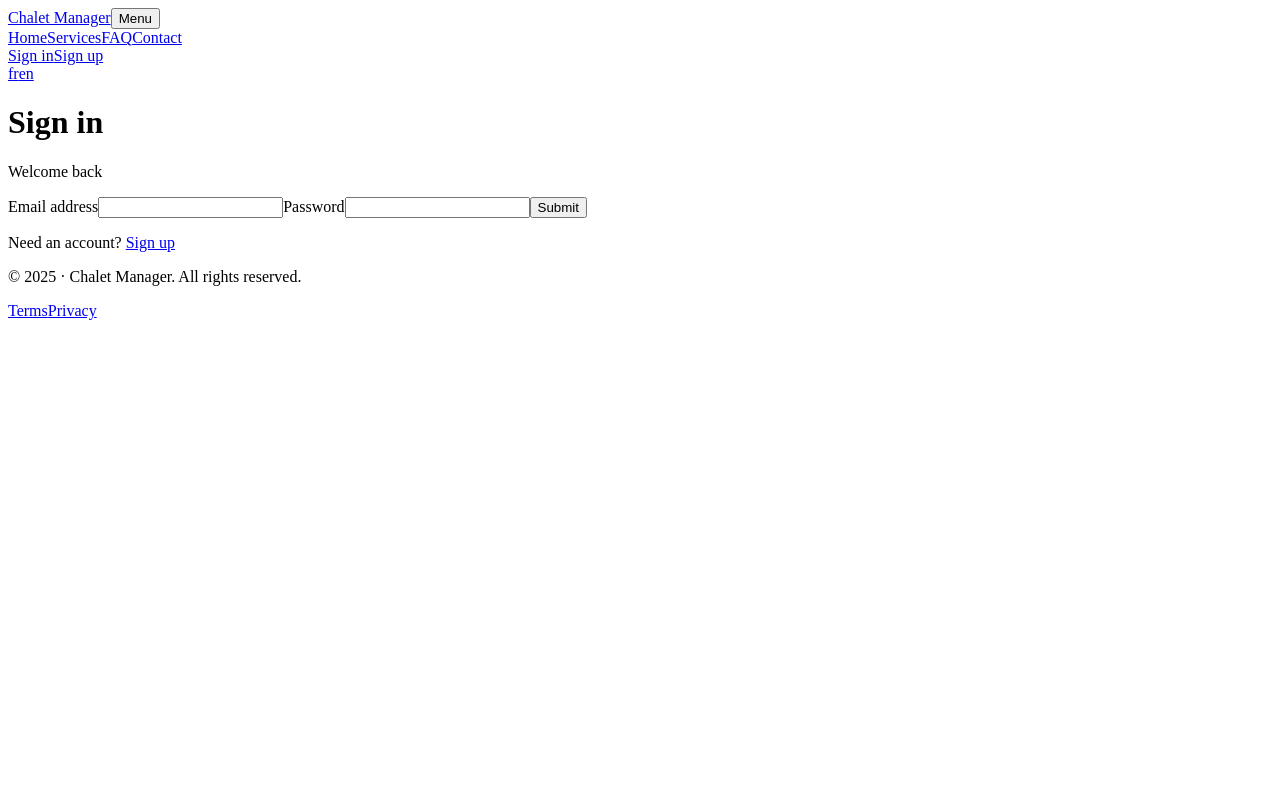
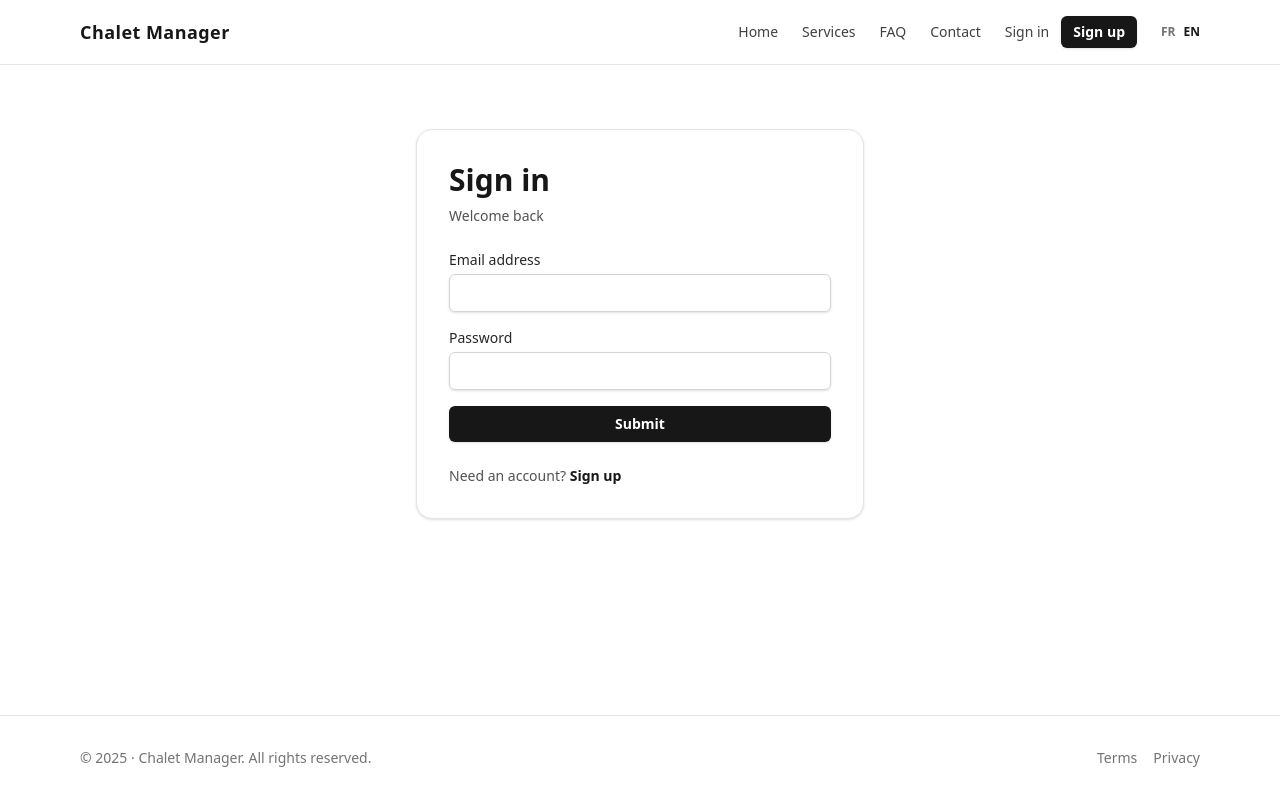
Before and after one commit to devillers/chaletManager3, a Next.js app: page /en/signin in a window 1280 px wide. Built offline with nearby package versions, Linux system fonts and the light colour scheme.

Commit message:
Fix locale layout usage in app router

```diff
--- /dev/null
+++ b/app/[lang]/layout.jsx
@@ -0,0 +1,38 @@
+import { Suspense } from "react";
+import { notFound } from "next/navigation";
+import Navbar from "../../components/Navbar";
+import Footer from "../../components/Footer";
+import ServiceWorkerRegister from "../../components/ServiceWorkerRegister";
+import { DictionaryProvider } from "../../lib/i18n/context";
+import { SUPPORTED_LANGUAGES, getDictionary } from "../../lib/i18n/dictionaries";
+
+export async function generateStaticParams() {
+  return (SUPPORTED_LANGUAGES ?? ["fr", "en"]).map((lang) => ({ lang }));
+}
+
+export default async function LocaleLayout({ children, modal, params }) {
+  const resolvedParams = await Promise.resolve(params);
+  const lang = resolvedParams?.lang;
+
+  if (!lang || !(SUPPORTED_LANGUAGES ?? ["fr", "en"]).includes(lang)) {
+    notFound();
+  }
+
+  const dict = await Promise.resolve(getDictionary(lang));
+
+  return (
+    <DictionaryProvider value={dict}>
+      <div className="flex min-h-screen flex-col bg-white">
+        <ServiceWorkerRegister />
+        <Suspense fallback={null}>
+          <Navbar />
+        </Suspense>
+        <main className="flex-1">{children}</main>
+        <Suspense fallback={null}>
+          <Footer />
+        </Suspense>
+        <Suspense fallback={null}>{modal}</Suspense>
+      </div>
+    </DictionaryProvider>
+  );
+}
--- a/app/layout.js
+++ b/app/layout.js
@@ -1,40 +1,15 @@
-//app/layout.js
-import { Suspense } from "react";
-import Navbar from "../components/Navbar";
-import Footer from "../components/Footer";
-import ServiceWorkerRegister from "../components/ServiceWorkerRegister";
-import { DictionaryProvider } from "../lib/i18n/context";
-import { SUPPORTED_LANGUAGES, getDictionary } from "../lib/i18n/dictionaries";
+import "./globals.css";
 
-export async function generateStaticParams() {
-  return (SUPPORTED_LANGUAGES ?? ["fr","en"]).map((lang) => ({ lang }));
-}
+export const metadata = {
+  title: "Chalet Manager",
+};
 
-export async function generateMetadata({ params }) {
-  const { lang } = await params;
-  const dict = await Promise.resolve(getDictionary(lang));
-  return {
-    title: `Chalet Manager – ${dict?.navigation?.home ?? (lang === "fr" ? "Accueil" : "Home")}`,
-    alternates: {
-      canonical: `/${lang}`,
-      languages: Object.fromEntries((SUPPORTED_LANGUAGES ?? ["fr","en"]).map((l) => [l, `/${l}`])),
-    },
-  };
-}
-
-export default async function LocaleLayout({ children, modal, params }) {
-  const { lang } = await params;
-  const dict = await Promise.resolve(getDictionary(lang));
-
+export default function RootLayout({ children }) {
   return (
-    <DictionaryProvider value={dict}>
-      <div className="flex min-h-screen flex-col bg-white">
-        <ServiceWorkerRegister />
-        <Suspense fallback={null}><Navbar /></Suspense>
-        <main className="flex-1">{children}</main>
-        <Suspense fallback={null}><Footer /></Suspense>
-        <Suspense fallback={null}>{modal}</Suspense>
-      </div>
-    </DictionaryProvider>
+    <html lang="en">
+      <body className="min-h-screen bg-white text-neutral-900 antialiased">
+        {children}
+      </body>
+    </html>
   );
 }
--- a/app/page.js
+++ b/app/page.js
@@ -1,30 +1,7 @@
-// app/[lang]/page.jsx
-import { Section } from "../../components/Section";
-import { SUPPORTED_LANGUAGES, getDictionary } from "../../lib/i18n/dictionaries";
+import { redirect } from "next/navigation";
+import { SUPPORTED_LANGUAGES } from "../lib/i18n/dictionaries";
 
-export async function generateMetadata({ params }) {
-  const { lang } = await params; // ✅
-  const dict = await Promise.resolve(getDictionary(lang));
-  return {
-    title: `Chalet Manager – ${dict?.hero?.title ?? "Home"}`,
-    description: dict?.hero?.subtitle ?? undefined,
-    alternates: {
-      canonical: `/${lang}`,
-      languages: Object.fromEntries((SUPPORTED_LANGUAGES ?? ["fr","en"]).map((l) => [l, `/${l}`])),
-    },
-  };
+export default function RootPage() {
+  const [defaultLang = "fr"] = SUPPORTED_LANGUAGES ?? [];
+  redirect(`/${defaultLang}`);
 }
-
-export default async function HomePage({ params }) {
-  const { lang } = await params; // ✅
-  const dict = await Promise.resolve(getDictionary(lang));
-  const t = (fr, en) => (lang === "fr" ? fr : en);
-
-  return (
-    <div>
-      <section className="relative overflow-hidden bg-neutral-900 py-24 text-white">
-        {/* ... */}
-      </section>
-    </div>
-  );
-}
```
